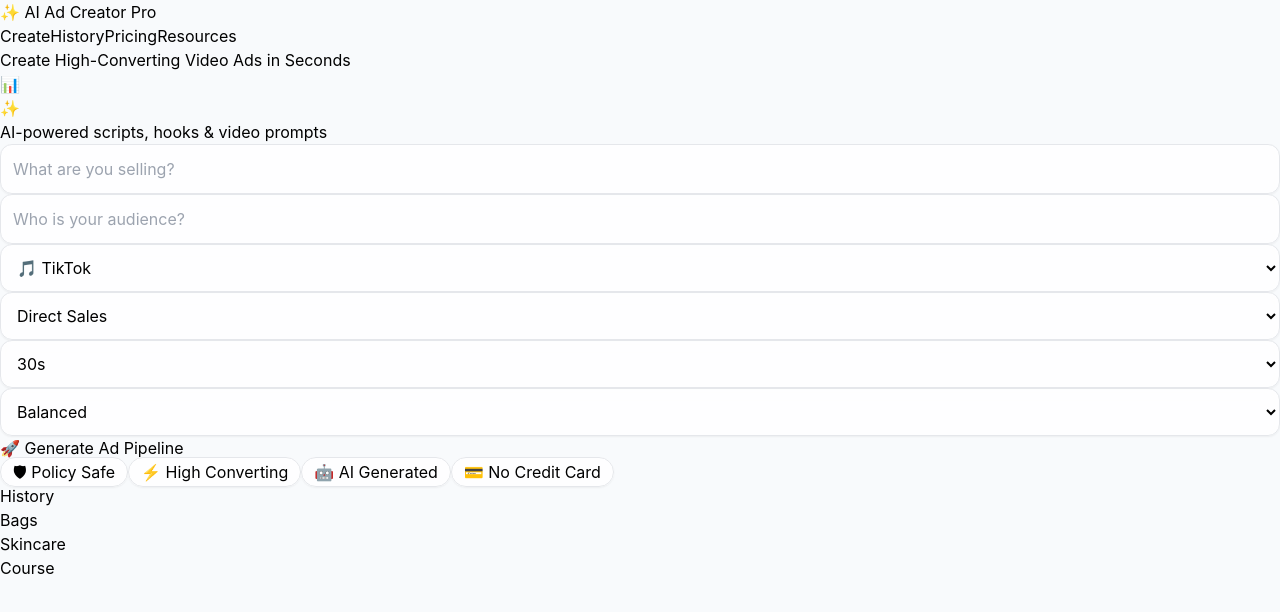
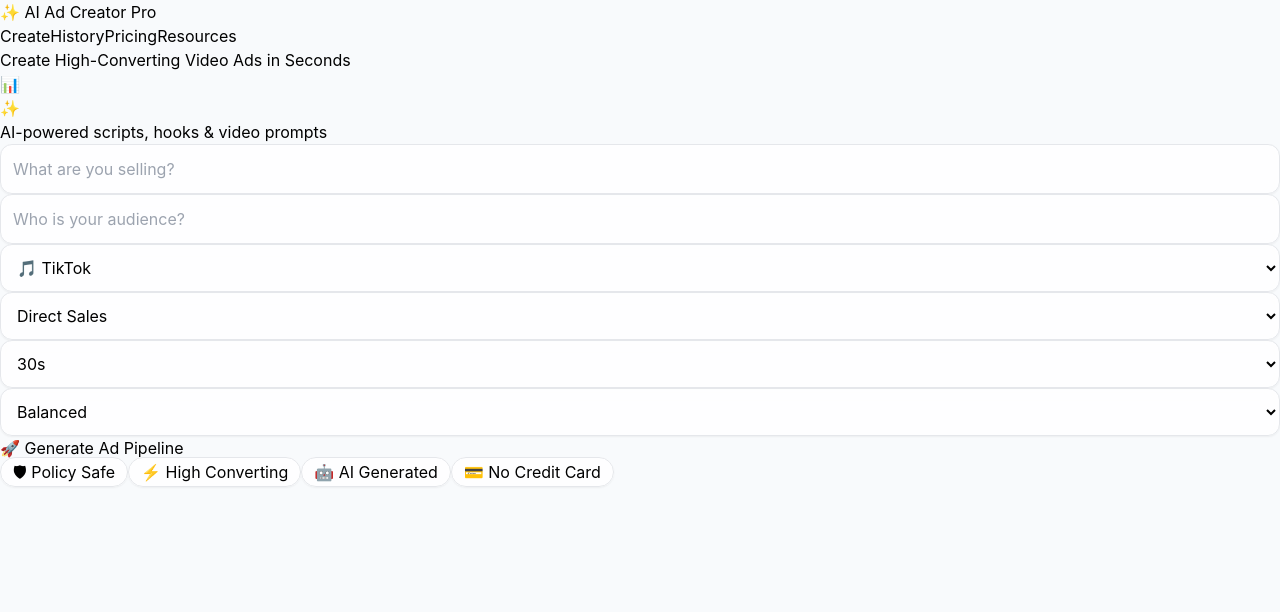
Before and after one commit to ravis128/ai-ad-creator, a React app in the folder frontend/: page / in a window 1280 px wide. Shown: the top 612 px of the page. Built offline with nearby package versions, Linux system fonts and the light colour scheme; the HTML template or start-up script is replaced by a standard one.

Commit message:
removed history + centered layout

```diff
--- a/frontend/src/App.jsx
+++ b/frontend/src/App.jsx
@@ -1,6 +1,5 @@
 import React, { useState } from "react";
 import Navbar from "./components/Navbar";
-import HistoryPanel from "./components/HistoryPanel";
 import AdResult from "./components/AdResult";
 
 function App() {
@@ -83,10 +82,10 @@ function App() {
       </div>
 
       {/* MAIN GRID */}
-      <div className="grid grid-cols-1 md:grid-cols-3 gap-6 px-4 md:px-10 mt-10">
+      <div className="flex justify-center px-4 mt-10">
 
         {/* FORM */}
-        <div className="md:col-span-2 backdrop-blur-xl bg-white/70 p-6 rounded-3xl shadow-xl border">
+        <div className="w-full max-w-3xl backdrop-blur-xl bg-white/70 p-6 md:p-8 rounded-3xl shadow-xl border">
 
           {/* INPUTS */}
           <div className="grid grid-cols-1 md:grid-cols-2 gap-4">
@@ -176,14 +175,15 @@ function App() {
           </div>
         </div>
 
-        {/* HISTORY */}
-        <HistoryPanel />
+
 
       </div>
 
       {/* RESULT */}
-      <div className="px-4 md:px-10 mt-10">
+      <div className="flex justify-center px-4 mt-10">
+        <div className="w-full max-w-5xl">
         {result && <AdResult result={result} />}
+        </div>
       </div>
 
     </div>
```
